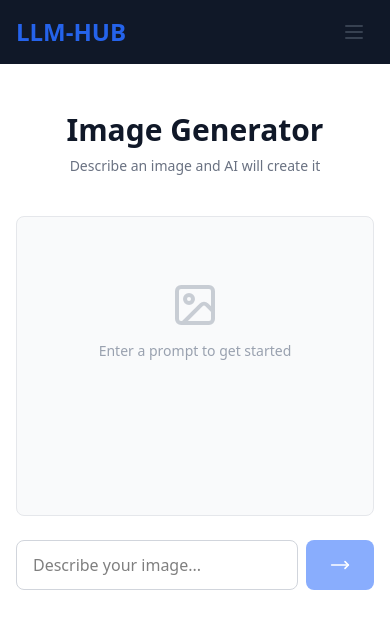
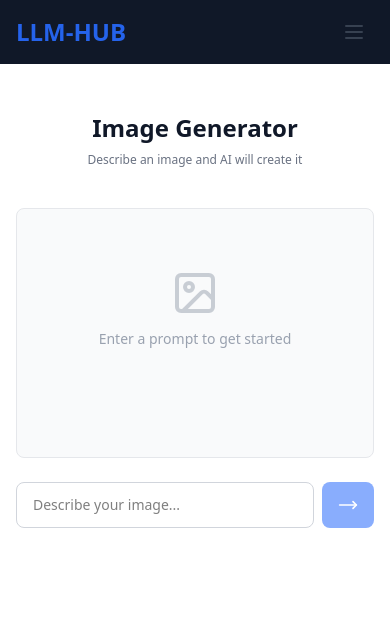
Before and after one commit to Shahzishaheer/LLMHUB, a React (Vite) app: page /imagegenerate in a window 390 px wide. Shown: the top 628 px of the page. Built offline with nearby package versions, Linux system fonts and the light colour scheme; no server answers.

Commit message:
fix: adjust layout and styling in HeroSection and Imagegenerate components

```diff
--- a/src/components/HeroSection.tsx
+++ b/src/components/HeroSection.tsx
@@ -226,9 +226,9 @@ const HeroSection = () => {
         </div>
 
         {/* Features */}
-        <div className="container grid grid-cols-2 md:grid-cols-2 gap-8 mt-16">
+        <div className="container grid grid-cols-1 md:grid-cols-2 gap-8 mt-16">
           {loading ? (
-            <div className="col-span-2 flex items-center justify-center py-12">
+            <div className="col-span-1 md:col-span-2 flex items-center justify-center py-12">
               <BounceLoader color='#3b82f6' size={30} />
             </div>
           ) : (
--- a/src/components/Imagegenerate.tsx
+++ b/src/components/Imagegenerate.tsx
@@ -48,55 +48,55 @@ const Imagegenerate = () => {
 
         {/* Title */}
         <div className="text-center py-4">
-          <h1 className="text-3xl font-bold text-gray-900 dark:text-white">
+          <h1 className="text-2xl md:text-3xl lg:text-4xl font-bold text-gray-900 dark:text-white">
             Image Generator
           </h1>
-          <p className="text-sm text-gray-500 dark:text-gray-400 mt-2">
+          <p className="text-xs md:text-sm text-gray-500 dark:text-gray-400 mt-2">
             Describe an image and AI will create it
           </p>
         </div>
 
         {/* Chat Area */}
-        <div className="border border-gray-200 dark:border-gray-700 rounded-lg p-4 min-h-[300px] bg-gray-50 dark:bg-gray-800">
+        <div className="border border-gray-200 dark:border-gray-700 rounded-lg p-3 md:p-4 min-h-[250px] md:min-h-[300px] bg-gray-50 dark:bg-gray-800">
           {lastPrompt ? (
             <div className="space-y-4">
               {/* User Message */}
               <div className="flex justify-end">
-                <div className="bg-blue-600 text-white px-4 py-2 rounded-lg max-w-[80%]">
-                  <p className="text-sm">{lastPrompt}</p>
+                <div className="bg-blue-600 text-white px-3 py-2 rounded-lg max-w-[85%] md:max-w-[80%]">
+                  <p className="text-xs md:text-sm">{lastPrompt}</p>
                 </div>
               </div>
 
               {/* AI Response */}
               <div className="flex justify-start">
-                <div className="bg-white dark:bg-gray-700 px-4 py-3 rounded-lg w-full">
+                <div className="bg-white dark:bg-gray-700 px-3 py-3 md:px-4 rounded-lg w-full">
                   {loading ? (
                     <div className="flex items-center gap-2 text-gray-600 dark:text-gray-300">
                       <Loader2 className="w-4 h-4 animate-spin" />
-                      <span className="text-sm">Generating...</span>
+                      <span className="text-xs md:text-sm">Generating...</span>
                     </div>
                   ) : error ? (
-                    <p className="text-sm text-red-500">{error}</p>
+                    <p className="text-xs md:text-sm text-red-500">{error}</p>
                   ) : generatedImage ? (
-                    <div className="space-y-2">
+                    <div className="space-y-2 flex flex-col items-center">
                       <img
                         src={generatedImage}
                         alt={lastPrompt}
-                        className="max-w-sm rounded-lg"
+                        className="w-full max-h-[300px] md:max-h-[400px] object-contain rounded-lg"
                       />
                       <div className="flex gap-2">
                         <button
-                          className="p-2 hover:bg-gray-100 "
+                          className="p-2  "
                           title="Download"
                         >
-                          <Download className="w-4 h-4 hover:text-amber-100" />
+                          <Download className="w-4 h-4 hover:text-amber-100 cursor-pointer" />
                         </button>
                         <button
                           onClick={handleGenerate}
-                          className="p-2 hover:bg-gray-100 dark:hover:bg-gray-600 rounded"
+                          className="p-2 "
                           title="Regenerate"
                         >
-                          <RefreshCw className="w-4 h-4" />
+                          <RefreshCw className="w-4 h-4  hover:text-amber-100 cursor-pointer" />
                         </button>
                       </div>
                     </div>
@@ -122,12 +122,12 @@ const Imagegenerate = () => {
               placeholder="Describe your image..."
               className="flex-1 px-4 py-3 border border-gray-300 dark:border-gray-600 rounded-lg
                        focus:outline-none focus:border-blue-500
-                       dark:bg-gray-800 dark:text-white"
+                       dark:bg-gray-800 dark:text-white text-sm"
             />
             <button
               type="submit"
               disabled={loading || !prompt.trim()}
-              className="px-6 py-3 bg-blue-600 text-white rounded-lg
+              className="px-4 py-3 bg-blue-600 text-white rounded-lg whitespace-nowrap
                        hover:bg-blue-700 disabled:opacity-50 disabled:cursor-not-allowed"
             >
               {loading ? <Loader2 className="w-5 h-5 animate-spin" /> : <MoveRight className="w-5 h-5" />}
```
